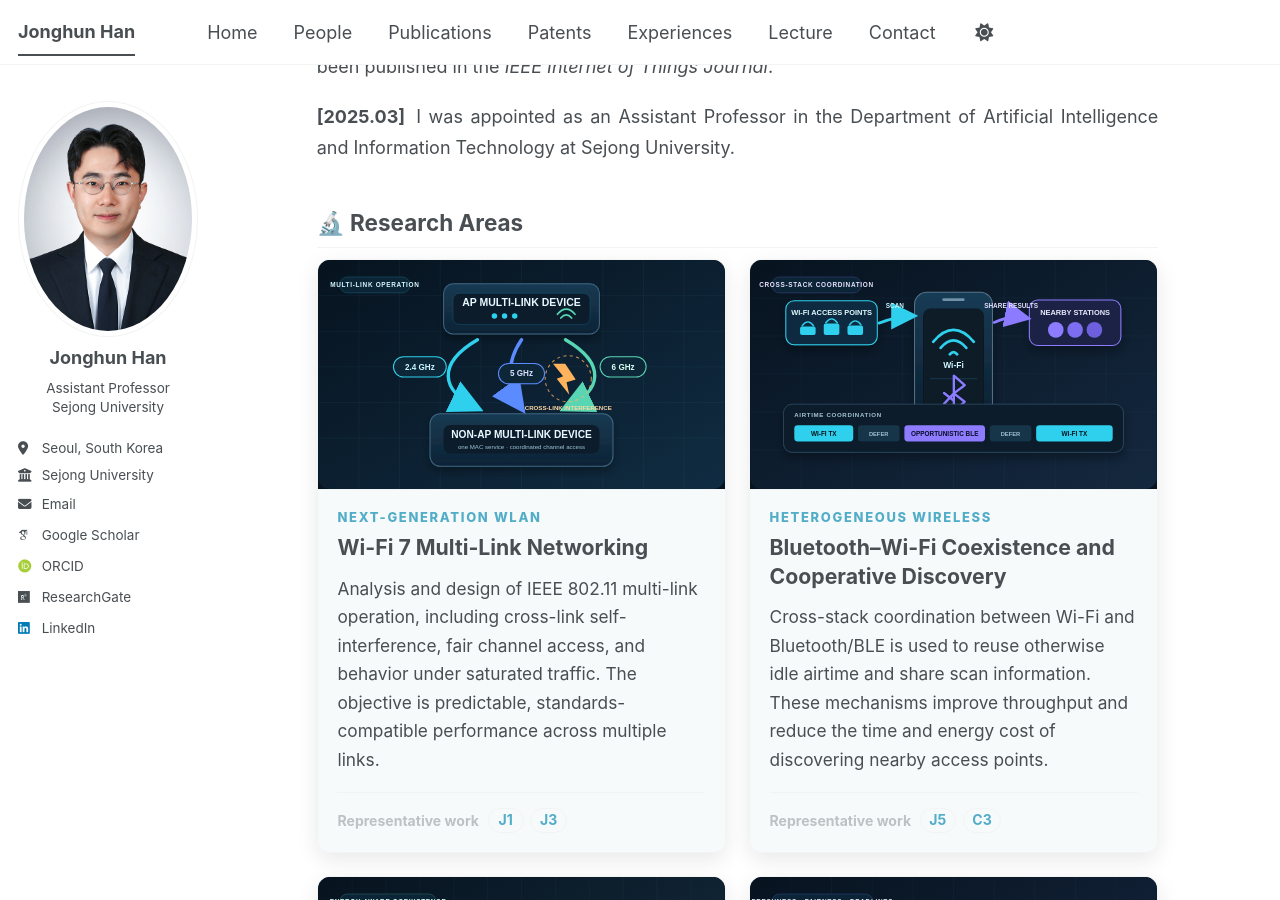
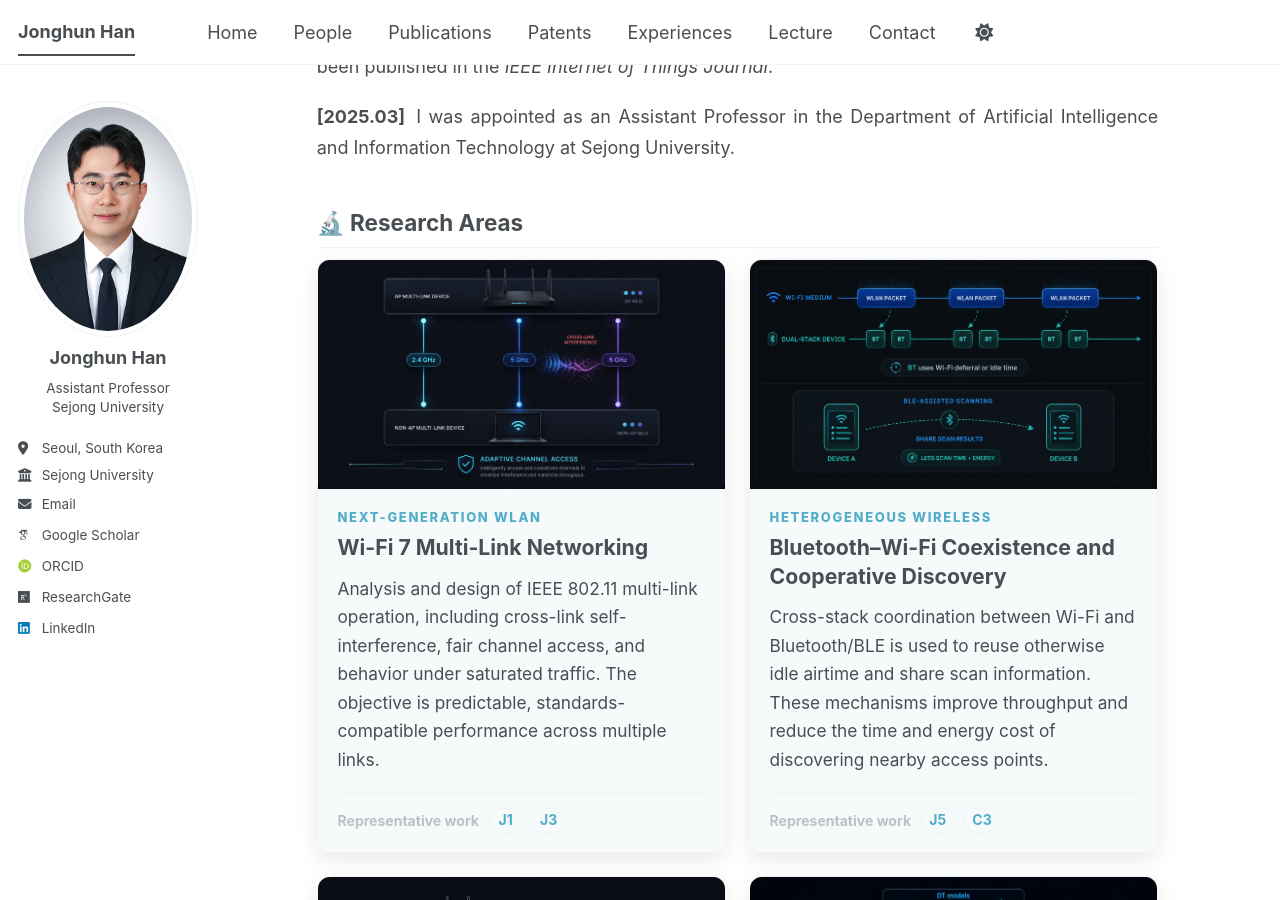
Before and after one commit to icnsl/icnsl.github.io, a Jekyll site: the page built from _pages/about.md, in a window 1280 px wide and 900 px high, scrolled down 383 px. Built offline with Jekyll 4.4.1, drawn with Linux system fonts in a browser that asks for light colours; some web fonts are replaced; a script bundle is joined from its source files by our own code; library files that are not in the unit come from our copies.

Commit message:
Update research.yml

```diff
--- a/_data/research.yml
+++ b/_data/research.yml
@@ -2,7 +2,7 @@
 areas:
   - kicker: "NEXT-GENERATION WLAN"
     title: "Wi-Fi 7 Multi-Link Networking"
-    image: "/images/research/wifi7-mlo.svg"
+    image: "/images/research/dark1.png"
     alt: "Illustration of a Wi-Fi 7 multi-link device communicating over 2.4, 5, and 6 GHz links"
     description: "Analysis and design of IEEE 802.11 multi-link operation, including cross-link self-interference, fair channel access, and behavior under saturated traffic. The objective is predictable, standards-compatible performance across multiple links."
     publications:
@@ -13,7 +13,7 @@ areas:
 
   - kicker: "HETEROGENEOUS WIRELESS"
     title: "Bluetooth–Wi-Fi Coexistence and Cooperative Discovery"
-    image: "/images/research/wifi-ble-coexistence.svg"
+    image: "/images/research/dark2.png"
     alt: "Illustration of coordinated Wi-Fi and Bluetooth Low Energy operation in a dual-stack device"
     description: "Cross-stack coordination between Wi-Fi and Bluetooth/BLE is used to reuse otherwise idle airtime and share scan information. These mechanisms improve throughput and reduce the time and energy cost of discovering nearby access points."
     publications:
@@ -24,7 +24,7 @@ areas:
 
   - kicker: "ENERGY-EFFICIENT IOT"
     title: "Interference-Aware IoT Networking"
-    image: "/images/research/energy-efficient-iot.svg"
+    image: "/images/research/dark3.png"
     alt: "Illustration of an underlay IoT network adapting packet length around overlay wireless traffic"
     description: "Statistical modeling and parameter adaptation for low-power CSMA/CA networks operating beneath higher-power overlay traffic. Packet sizes are tuned to maximize bit-per-joule efficiency in shared unlicensed spectrum."
     publications:
@@ -33,7 +33,7 @@ areas:
 
   - kicker: "REAL-TIME CYBER–PHYSICAL SYSTEMS"
     title: "Digital Twin Scheduling and Synchronization"
-    image: "/images/research/digital-twin-scheduling.svg"
+    image: "/images/research/dark4.png"
     alt: "Illustration of update and inference task scheduling between a physical twin and a cyber twin"
     description: "Joint scheduling of update and inference tasks, fairness across cyber twins, synchronization-error control, and optimization of update and inference timing for responsive digital twin services."
     publications:
```
